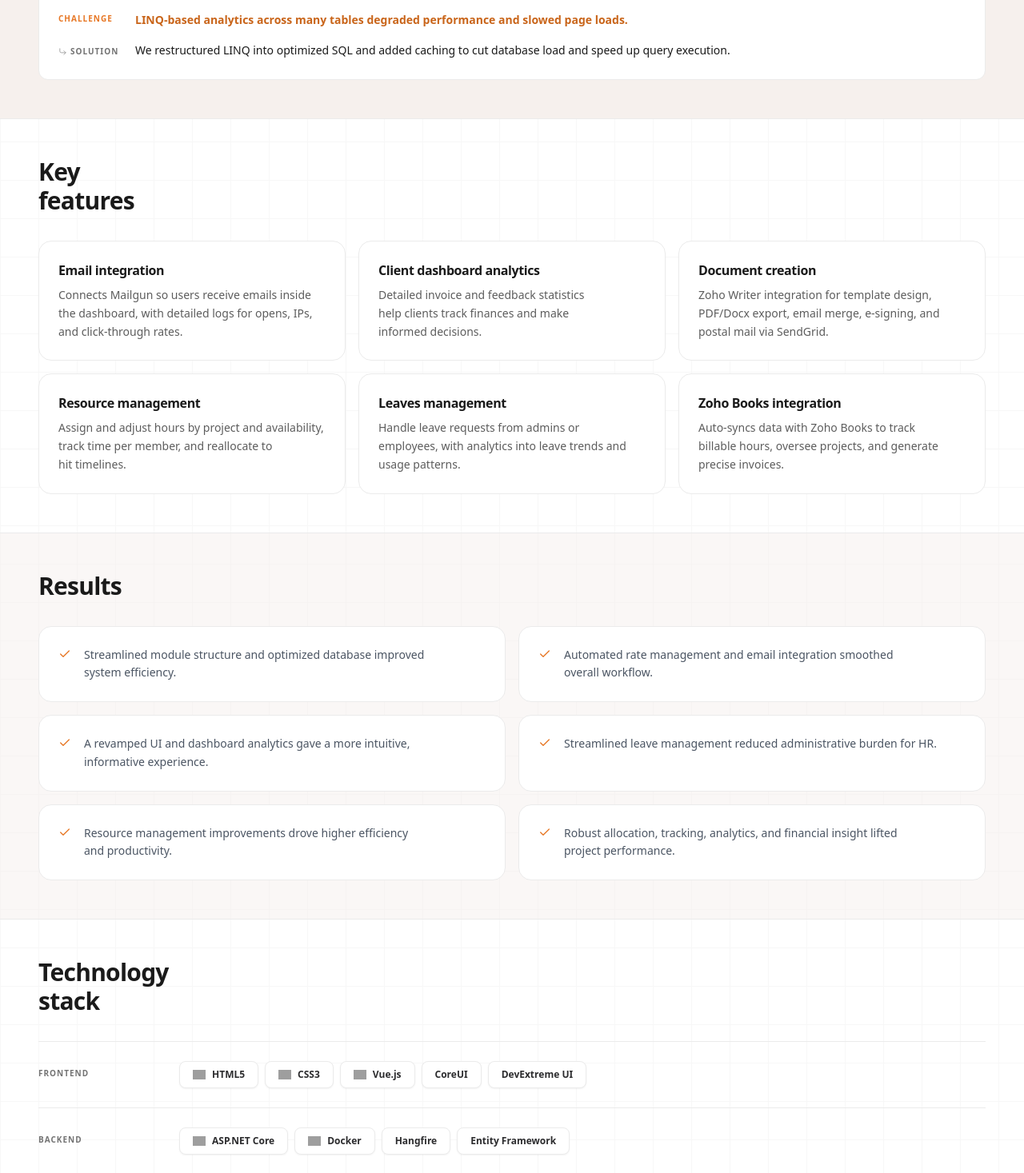
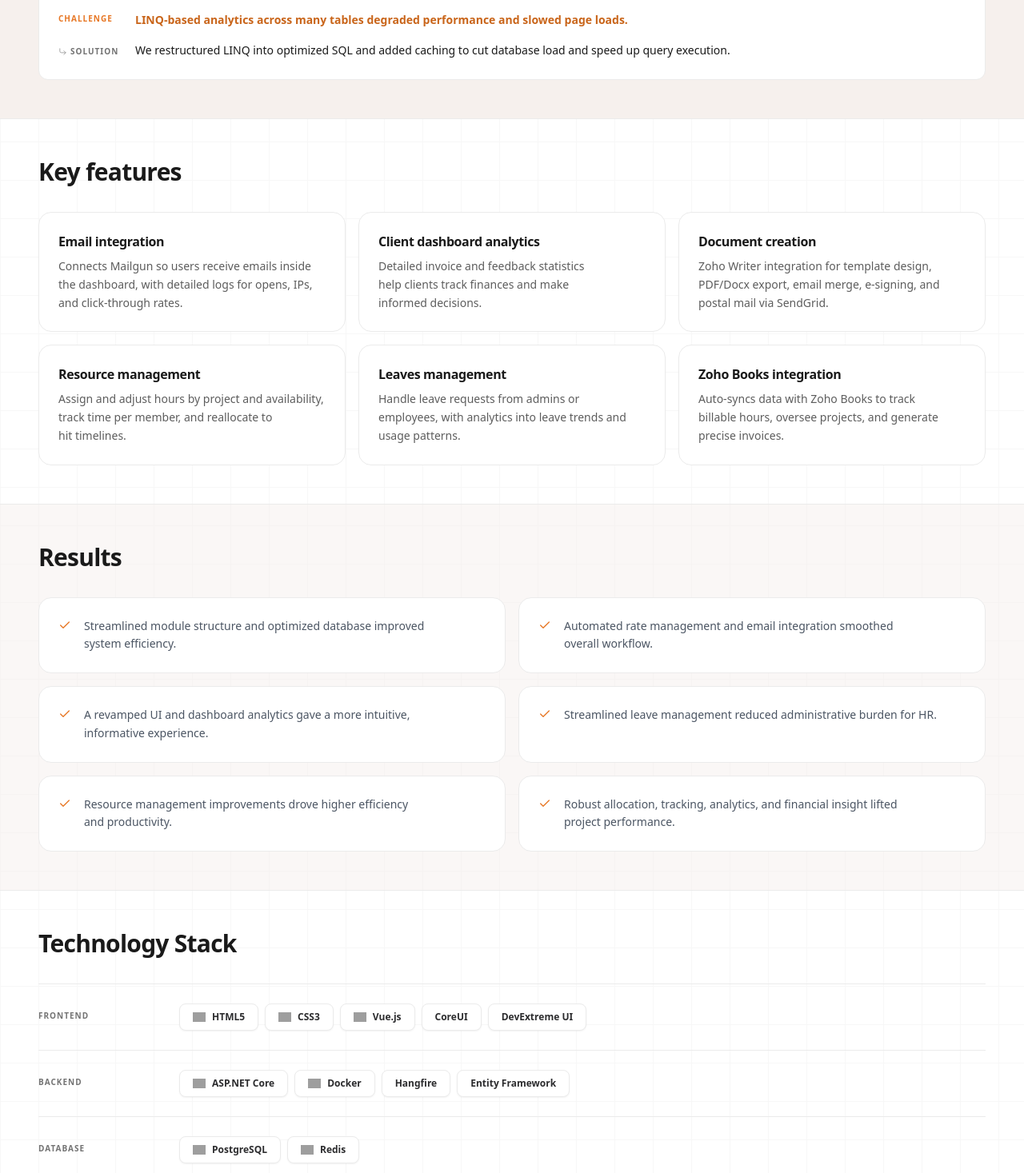
Before and after one commit to levi-dev-stack/stack360-website, a Next.js app: page /our-work/case-studies/atc in a window 1280 px wide. Shown: the part 1935-3402 px from the top of the page at 80% size. Built offline with nearby package versions, Linux system fonts and the light colour scheme; grey boxes are pictures that could not be loaded.

Commit message:
fix: give more width to the text

```diff
--- a/src/components/pages/our-work/case-studies/CaseStudyDetail.tsx
+++ b/src/components/pages/our-work/case-studies/CaseStudyDetail.tsx
@@ -127,7 +127,7 @@ export default function CaseStudyDetailView({ study }: CaseStudyDetailProps) {
       {/* Key features */}
       <MotionSection className="border-b border-neutral-200 py-2xl">
         <div className="site-container">
-          <MotionReveal className="mb-xl max-w-2xl">
+          <MotionReveal className="mb-xl max-w-content">
             <h2 className="text-balance text-2xl font-bold tracking-tight text-neutral-900 md:text-3xl">
               Key features
             </h2>
@@ -171,9 +171,9 @@ export default function CaseStudyDetailView({ study }: CaseStudyDetailProps) {
       {/* Tech stacks */}
       <MotionSection className="border-b border-neutral-200 py-2xl">
         <div className="site-container">
-          <MotionReveal className="mb-xl max-w-2xl">
-            <h2 className="text-balance text-2xl font-bold tracking-tight text-neutral-900 md:text-3xl">
-              Technology stack
+          <MotionReveal className="mb-xl">
+            <h2 className="text-balance text-2xl font-bold tracking-tight text-neutral-900 md:text-3xl word-nowrap">
+              Technology Stack
             </h2>
           </MotionReveal>
           <MotionStagger className="space-y-lg">
```
